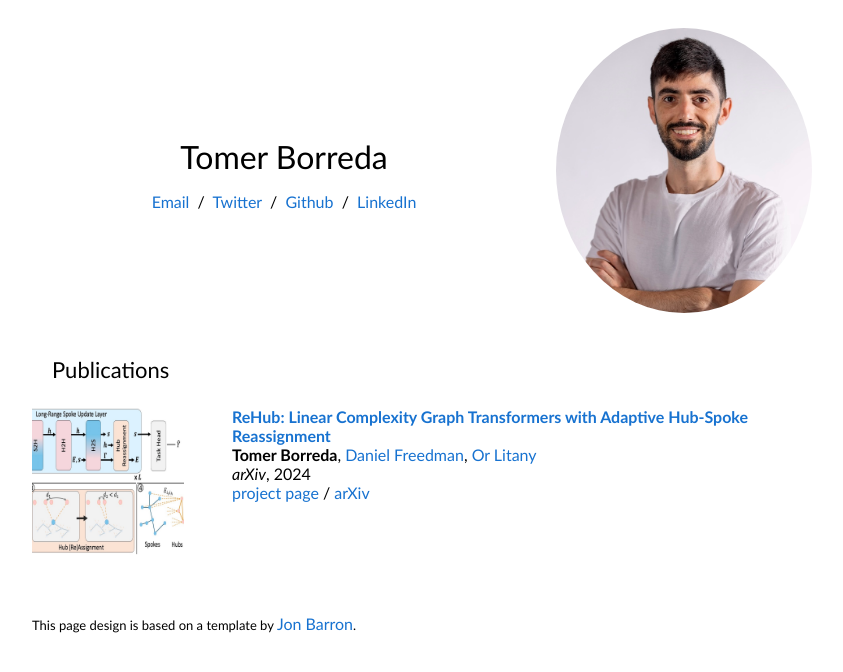
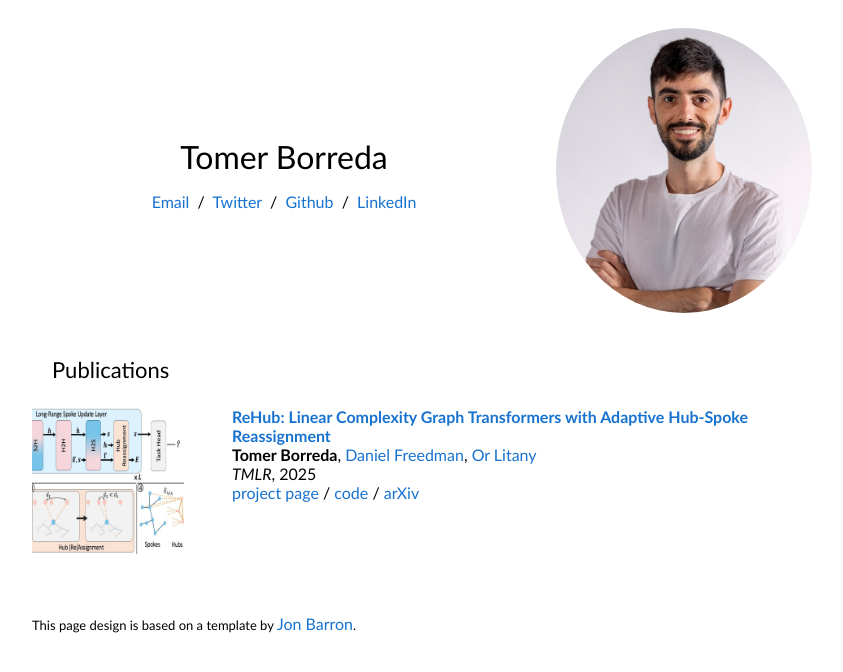
Before and after one commit to tomerborreda/tomerborreda.github.io, a plain HTML site: page index.html in a window 1280 px wide. Shown: the whole page, without its empty margins (208-1051 px from the left). Drawn offline with Linux system fonts and the light colour scheme.

Commit message:
Update paper publication status

```diff
--- a/index.html
+++ b/index.html
@@ -95,9 +95,10 @@
         <a href="https://danielfreedman.ai/">Daniel Freedman</a>,
         <a href="https://orlitany.github.io/">Or Litany</a>
         <br>
-        <em>arXiv</em>, 2024
+        <em>TMLR</em>, 2025
         <br>
         <a href="https://tomerborreda.github.io/rehub/">project page</a> /
+        <a href="https://github.com/tomerborreda/ReHub">code</a> /
         <a href="https://arxiv.org/abs/2412.01519">arXiv</a>
         <br><br><br><br>
       </td>
```
